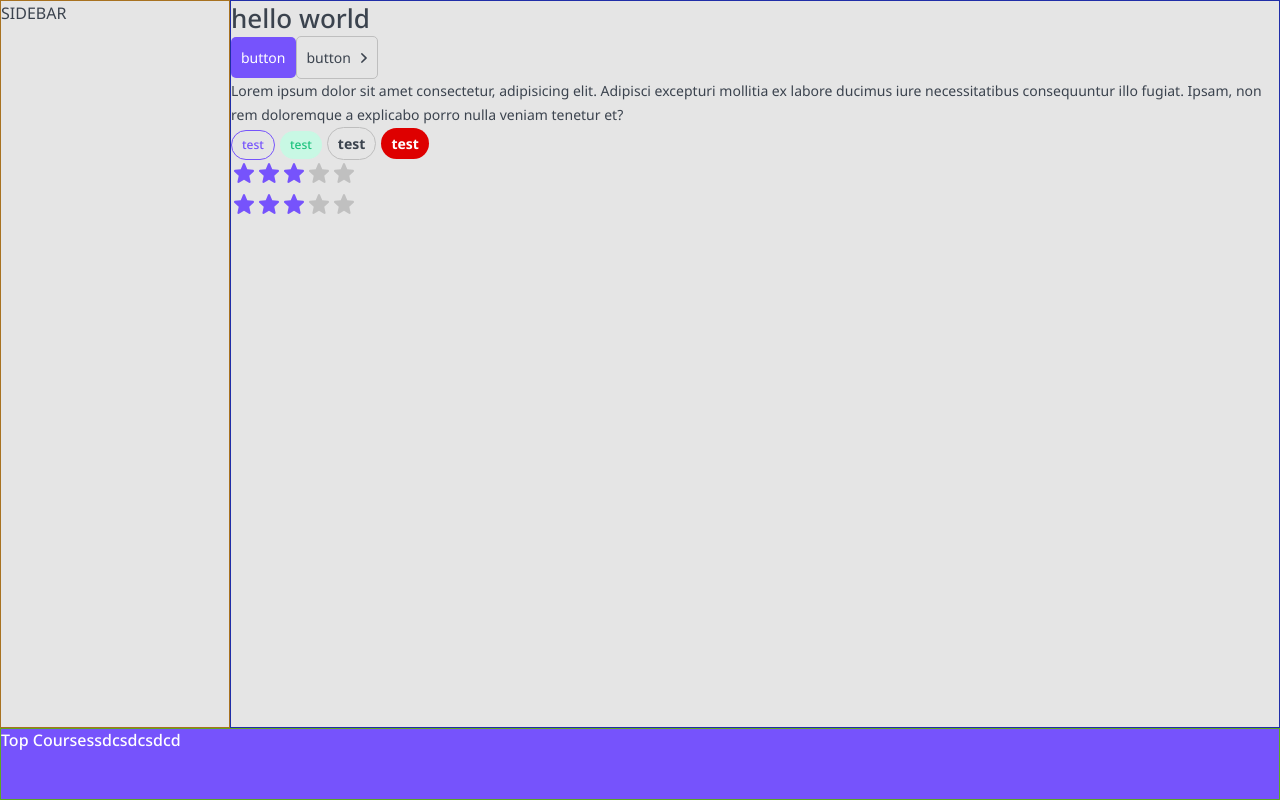
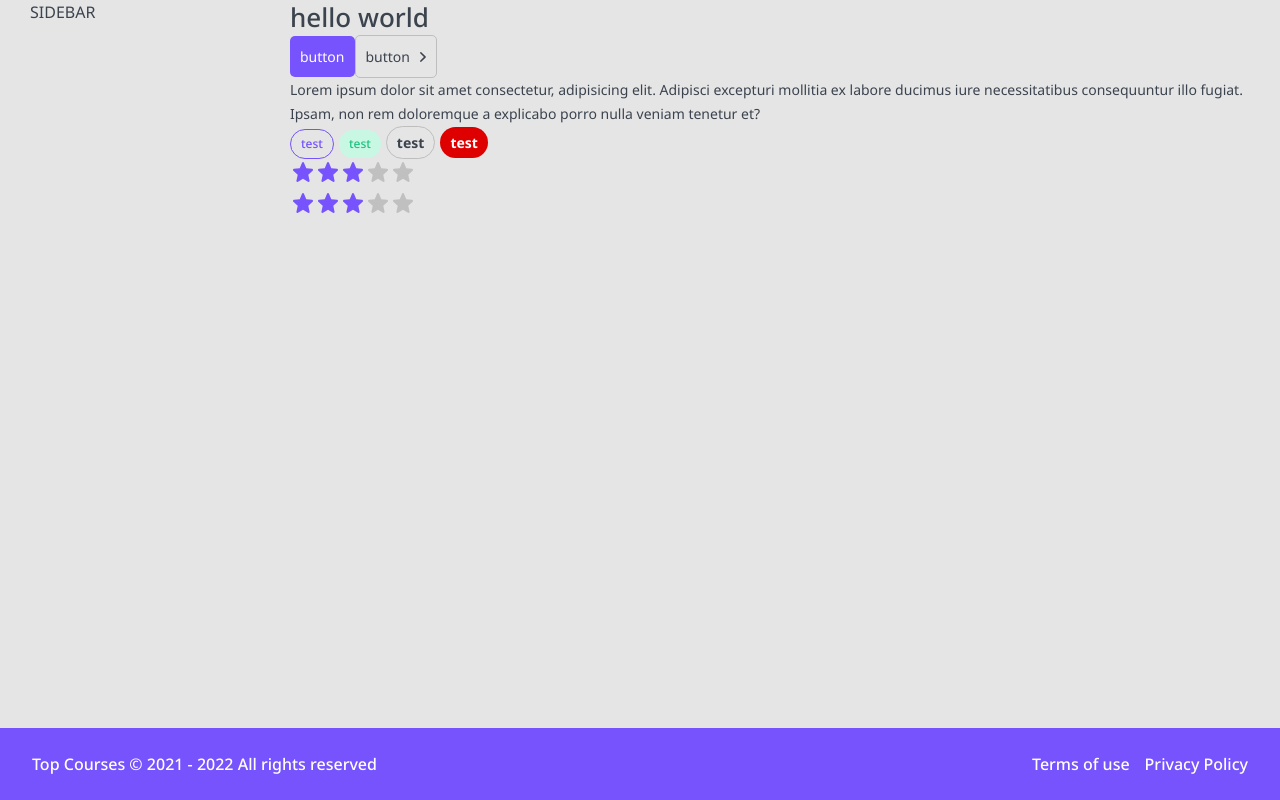
Before and after one commit to bxr5xrk/courses-rating-ts, a React (Create React App) app: page / in a window 1280 px wide. Built offline with nearby package versions, Linux system fonts and the light colour scheme.

Commit message:
added footer

```diff
--- a/package.json
+++ b/package.json
@@ -10,6 +10,7 @@
     "@types/node": "^16.11.43",
     "@types/react": "^18.0.15",
     "@types/react-dom": "^18.0.6",
+    "date-fns": "^2.28.0",
     "react": "^18.2.0",
     "react-dom": "^18.2.0",
     "react-scripts": "5.0.1",
--- a/src/layout/Footer/Footer.module.css
+++ b/src/layout/Footer/Footer.module.css
@@ -0,0 +1,35 @@
+.footer {
+    display: flex;
+    justify-content: space-between;
+
+    height: 72px;
+    font-weight: 500;
+    font-size: 16px;
+    line-height: 22px;
+    color: var(--white);
+    background-color: var(--primary);
+    align-items: center;
+    padding: 0 32px;
+}
+
+a {
+    text-decoration: none;
+    color: var(--white);
+    margin-left: 15px;
+}
+
+a:hover {
+    color: var(--gray-light);
+}
+
+
+@media (max-width: 765px) {
+    .footer {
+        flex-direction: column;
+        padding: 10px 0;
+        font-size: 14px;
+    }
+    a {
+        margin: 0 7px;
+    }
+}
--- a/src/layout/Footer/Footer.tsx
+++ b/src/layout/Footer/Footer.tsx
@@ -1,11 +1,19 @@
 import React from "react";
 import { FooterProps } from "./Footer.props";
+import st from "./Footer.module.css";
+import format from "date-fns/format";
+
 
 const Footer = ({ ...props }: FooterProps) => {
     return (
         <footer {...props}>
-            <p>Top Courses</p>
-            <p>sdcsdcsdcd</p>
+            <div className={st.footer}>
+                <p>Top Courses © 2021 - {format(new Date(), 'yyyy')} All rights reserved</p>
+                <div>
+                    <a href="/">Terms of use</a>
+                    <a href="/">Privacy Policy</a>
+                </div>
+            </div>
         </footer>
     );
 };
--- a/src/layout/Layout.module.css
+++ b/src/layout/Layout.module.css
@@ -3,6 +3,7 @@
     grid-template-columns: auto 230px minmax(320px, 1200px) auto;
     grid-template-rows: auto 1fr auto;
     min-height: 100vh;
+    gap: 0 30px;
     grid-template-areas:
     ". header header ."
     ". sidebar main ."
@@ -13,32 +14,21 @@
 .header {
     grid-area: header;
     display: none;
-    border: 1px solid rgb(168, 32, 32);
 }
 
 /* ==================== SIDEBAR ==================== */
 .sidebar {
     grid-area: sidebar;
-    border: 1px solid rgb(168, 114, 32);
 }
 
 /* ==================== MAIN ==================== */
 .main {
     grid-area: main;
-    border: 1px solid rgb(32, 46, 168);
 }
 
 /* ==================== FOOTER ==================== */
 .footer {
-    display: flex;
     grid-area: footer;
-    border: 1px solid rgb(93, 168, 32);
-    height: 72px;
-    font-weight: 500;
-    font-size: 16px;
-    line-height: 22px;
-    color: var(--white);
-    background-color: var(--primary);
 }
 
 /* ==================== ADAPTIVE ==================== */
```
Also changed, not shown: 1 other file (tests, documents, lock files or other folders).
